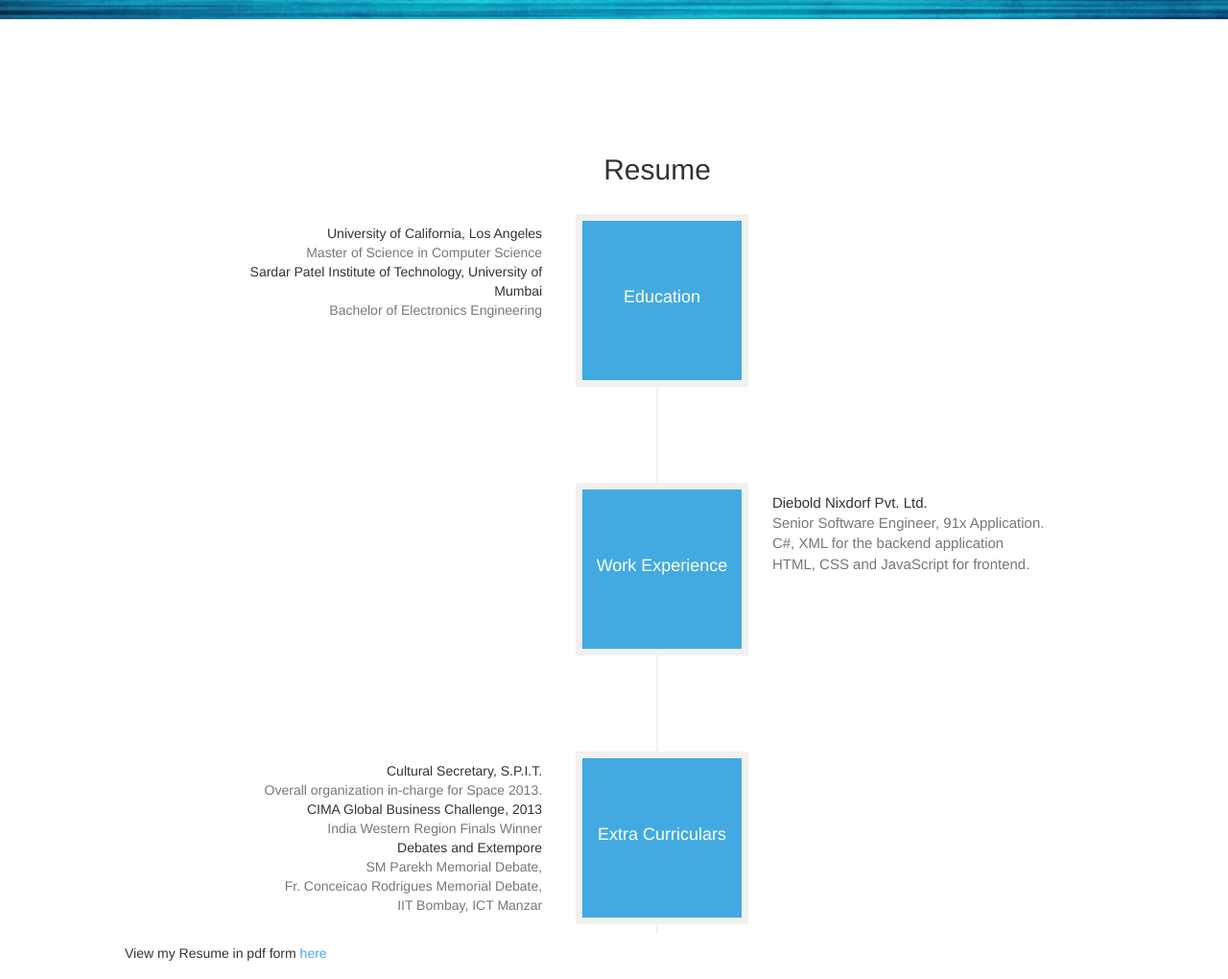
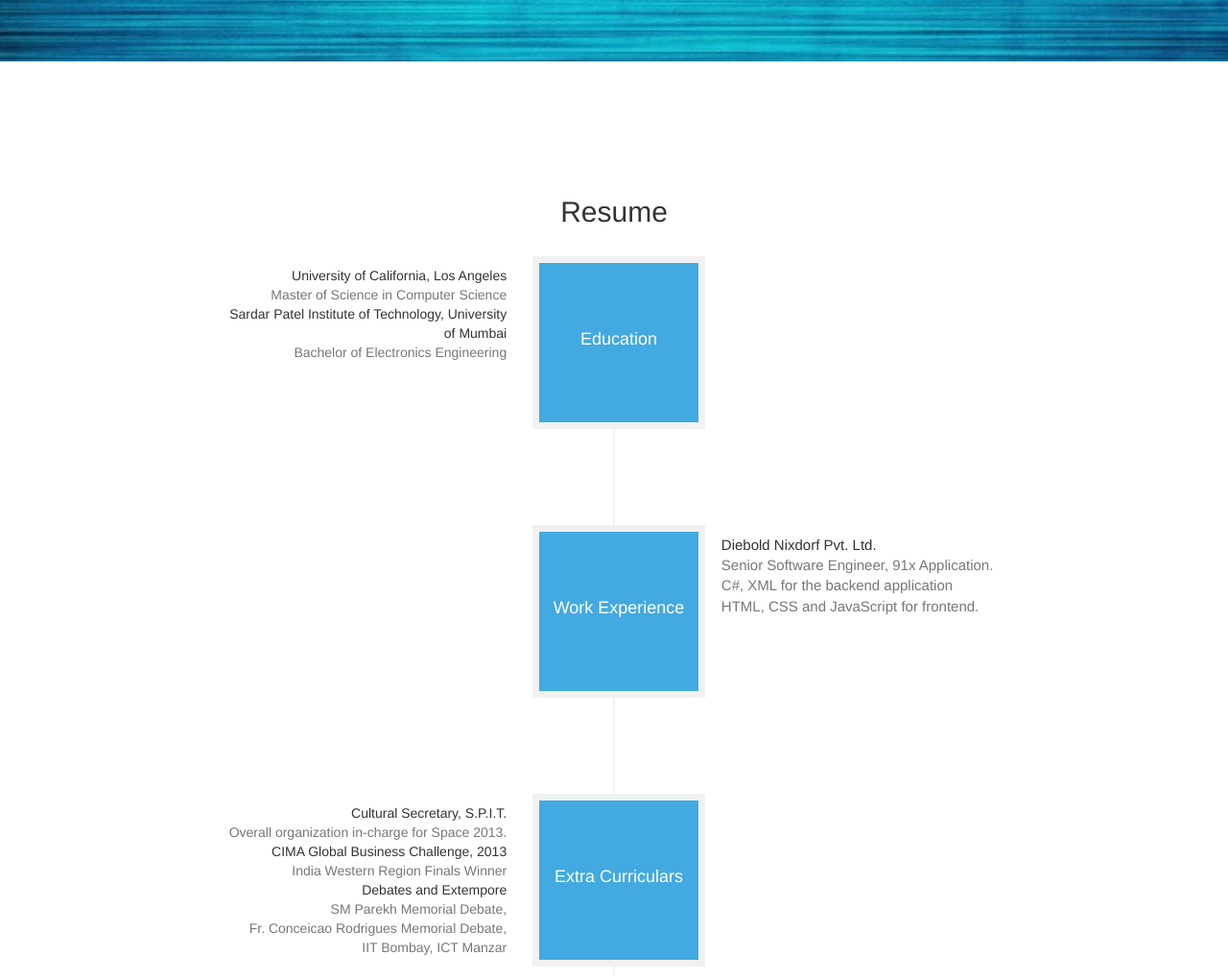
Before and after one commit to BrendonFaleiro/BrendonFaleiro.github.io, a plain HTML site: page index.html in a window 1280 px wide. Shown: the part 660-1680 px from the top of the page at 96% size. Drawn offline with nearby package versions, Linux system fonts and the light colour scheme.

Commit message:
Fixed working for resolutions between 400px and 787px. Issues exist under 400p x.

```diff
--- a/Brendon_Data/style/default.css
+++ b/Brendon_Data/style/default.css
@@ -4,15 +4,15 @@ body {
 }
 header{
 	background-image: url('../images/blue-surface-with-creases_1160-191.jpg');
-	background-repeat: no-repeat;
 	background-attachment: scroll;
-	background-position: center center;
+	background-position: center;
 	-webkit-background-size: cover;
 	-moz-background-size: cover;
 	background-size: cover;
 	-o-background-size: cover;
 	text-align: center;
 	color: white;
+    width:100%;
 }
 header .intro-text{
 	position: relative;
@@ -40,6 +40,9 @@ header .intro-text a{
 
 /*Large Screen Intro-Text*/
 @media (min-width: 768px) {
+.container{
+    width: 100%;
+}
 header .intro-text{
 	font-size: 30px;
 	margin-bottom: 100px;
@@ -308,6 +311,38 @@ span.copyright{
 .timeline .timeline-body > ul {
   margin-bottom: 0;
 }
+
+@media (min-width: 400px){
+   .timeline:before {
+    left: -17%;
+  }
+  .timeline > li {
+    margin-bottom: 100px;
+    min-height: 100px;
+  }
+  .timeline > li .timeline-panel {
+    width: 170%;
+    float: left;
+    padding: 0 10px 20px 30px;
+    text-align: left;
+  }
+  .timeline > li .timeline-image {
+    width: 100px;
+    height: 100px;
+    left: -5%;
+    margin-left: -70px;
+  }
+  .timeline > li .timeline-image h4 {
+    font-size: 13px;
+    margin-top: 30px;
+    line-height: 18px;
+  }
+  .timeline > li.timeline-inverted > .timeline-panel {
+    float: left;
+    text-align: left;
+    padding: 0 10px 20px 30px;
+  }
+}
 @media (min-width: 768px) {
   .timeline:before {
     left: 50%;
```
